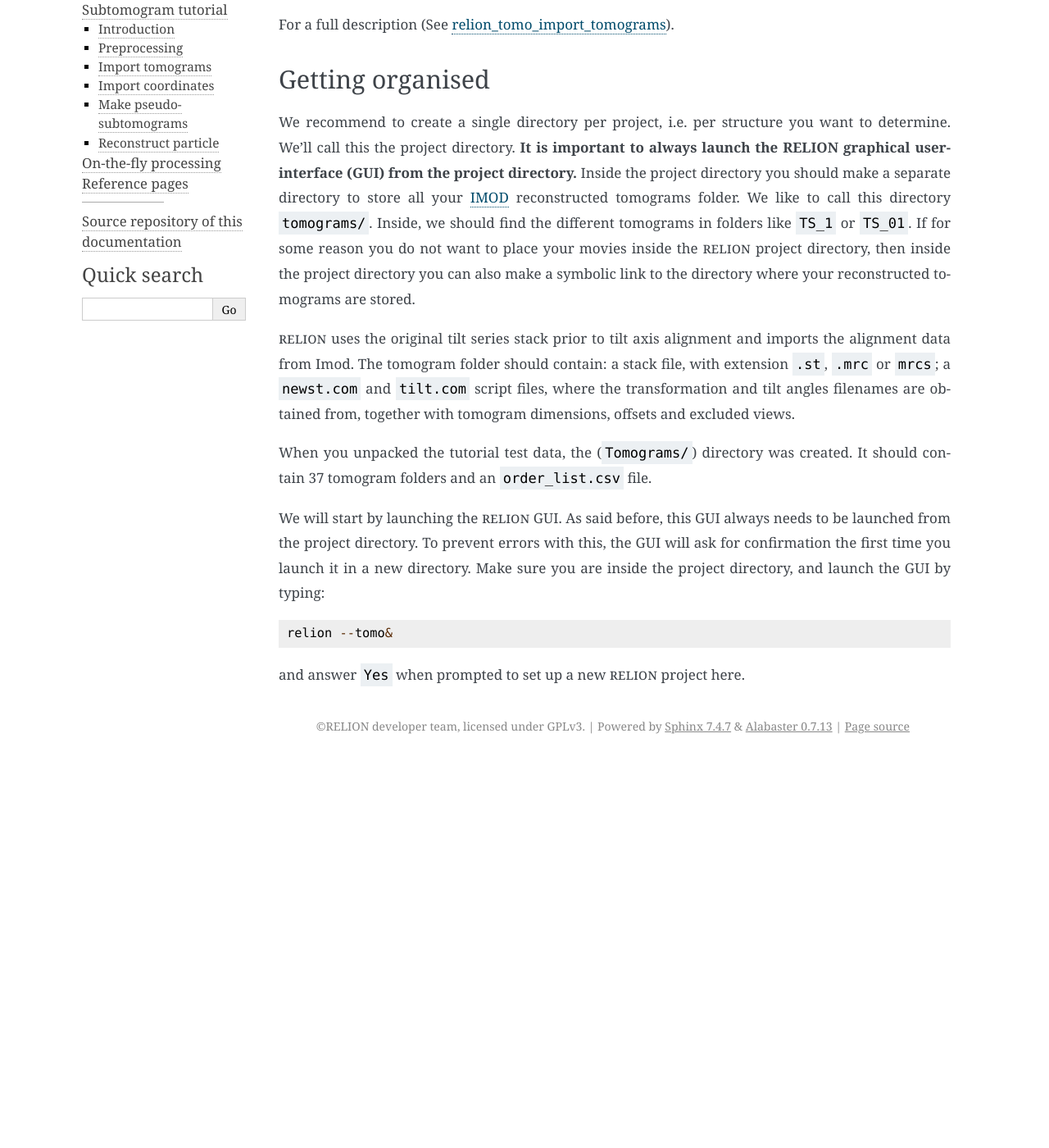
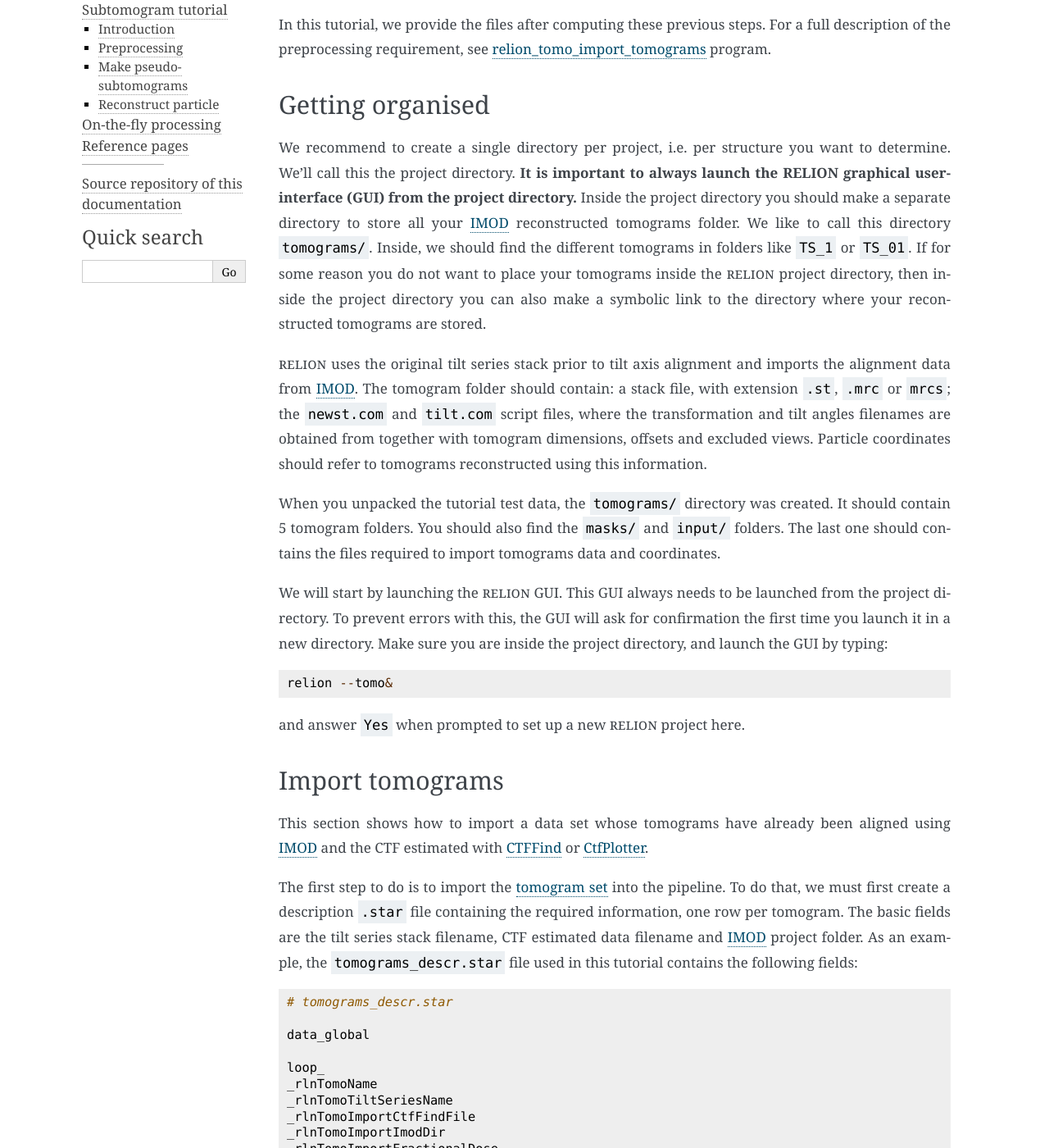
Before and after one commit to 3dem/relion-documents, a Sphinx documentation site: the page built from source/STA_tutorial/Preprocessing.rst, in a window 1280 px wide and 1400 px high, scrolled down 386 px. Shown: the whole window at 82% size. Built offline with Sphinx 7.4.7, drawn with Linux system fonts in a browser that asks for light colours; before the commit the page ends 1311 px from its top, so only the background shows below that; some of the changed text lies outside the part shown.

Commit message:
Tomo import and particles import are now in Preprocessing section

```diff
--- a/source/STA_tutorial/Preprocessing.rst
+++ b/source/STA_tutorial/Preprocessing.rst
@@ -9,11 +9,11 @@ It is user responsability to perform the initial steps of movie frames alignment
 In summary, the required information to start processing in |RELION| is:
 
 - **Tilt series alignment**: It should be done using IMOD_ package. Standard IMOD pipeline is typically accepted but note that not all IMOD options are supported.
-- **Initial CTF parameters**: They can be estimated by either `CTFFind <https://grigoriefflab.umassmed.edu/ctffind4>`_ or `CtfPlotter <https://bio3d.colorado.edu/imod/doc/man/ctfplotter.html>`_.
+- **Initial CTF parameters**: They can be estimated by either CTFFind_ or CtfPlotter_.
 - **Order list**: Chronological order of the tilt series acquisition.
 - **Fractional electron dose**: electron dose per tilt image.
 
-For a full description (See :ref:`program_tomo_import_tomograms`).
+In this tutorial, we provide the files after computing these previous steps. For a full description of the preprocessing requirement, see :ref:`program_tomo_import_tomograms` program.
 
 
 Getting organised
@@ -22,15 +22,15 @@ Getting organised
 We recommend to create a single directory per project, i.e. per structure you want to determine.
 We'll call this the project directory. **It is important to always launch the RELION graphical user-interface (GUI) from the project directory.** Inside the project directory you should make a separate directory to store all your IMOD_ reconstructed tomograms folder.
 We like to call this directory ``tomograms/``. Inside, we should find the different tomograms in folders like ``TS_1`` or ``TS_01``.
-If for some reason you do not want to place your movies inside the |RELION| project directory, then inside the project directory you can also make a symbolic link to the directory where your reconstructed tomograms are stored.
+If for some reason you do not want to place your tomograms inside the |RELION| project directory, then inside the project directory you can also make a symbolic link to the directory where your reconstructed tomograms are stored.
 
-|RELION| uses the original tilt series stack prior to tilt axis alignment and imports the alignment data from Imod. The tomogram folder should contain: a stack file, with extension ``.st``, ``.mrc`` or ``mrcs``; a ``newst.com`` and ``tilt.com`` script files, where the transformation and tilt angles filenames are obtained from, together with tomogram dimensions, offsets and excluded views.
+|RELION| uses the original tilt series stack prior to tilt axis alignment and imports the alignment data from IMOD_. The tomogram folder should contain: a stack file, with extension ``.st``, ``.mrc`` or ``mrcs``; the ``newst.com`` and ``tilt.com`` script files, where the transformation and tilt angles filenames are obtained from together with tomogram dimensions, offsets and excluded views. Particle coordinates should refer to tomograms reconstructed using this information.
 
-When you unpacked the tutorial test data, the (``Tomograms/``) directory was created.
-It should contain 37 tomogram folders and an ``order_list.csv`` file.
+When you unpacked the tutorial test data, the ``tomograms/`` directory was created.
+It should contain 5 tomogram folders. You should also find the ``masks/`` and ``input/`` folders. The last one should contains the files required to import tomograms data and coordinates.
 
 We will start by launching the |RELION| GUI.
-As said before, this GUI always needs to be launched from the project directory.
+This GUI always needs to be launched from the project directory.
 To prevent errors with this, the GUI will ask for confirmation the first time you launch it in a new directory.
 Make sure you are inside the project directory, and launch the GUI by typing:
 
@@ -41,8 +41,123 @@ Make sure you are inside the project directory, and launch the GUI by typing:
 and answer ``Yes`` when prompted to set up a new |RELION| project here.
 
 
+.. _sec_sta_importomo:
+
+Import tomograms
+----------------
+
+This section shows how to import a data set whose tomograms have already been aligned using IMOD_ and the CTF estimated with CTFFind_ or CtfPlotter_.
+
+The first step to do is to import the |tomogram_set| into the pipeline.
+To do that, we must first create a description ``.star`` file containing the required information, one row per tomogram.
+The basic fields are the tilt series stack filename, CTF estimated data filename and IMOD_ project folder. As an example, the ``tomograms_descr.star`` file used in this tutorial contains the following fields:
+
+::
+
+    # tomograms_descr.star
+
+    data_global
+
+    loop_
+    _rlnTomoName
+    _rlnTomoTiltSeriesName
+    _rlnTomoImportCtfFindFile
+    _rlnTomoImportImodDir
+    _rlnTomoImportFractionalDose
+
+     TS_01   tomograms/TS_01/01.mrc   tomograms/TS_01/01_output.txt   tomograms/TS_01   3.0
+     TS_03   tomograms/TS_03/03.mrc   tomograms/TS_03/03_output.txt   tomograms/TS_03   3.0
+     TS_43   tomograms/TS_43/43.mrc   tomograms/TS_43/43_output.txt   tomograms/TS_43   3.1
+     TS_45   tomograms/TS_45/45.mrc   tomograms/TS_45/45_output.txt   tomograms/TS_45   3.1
+     TS_54   tomograms/TS_54/54.mrc   tomograms/TS_54/54_output.txt   tomograms/TS_54   3.0
+
+The ``rlnTomoName`` label is a unique identifier per tomogram, automatically created if not provided in this description file (More information can be found in :ref:`program_tomo_import_tomograms` program help). Note that in this dataset the electron dose is not constant so it should be provided in the description file instead of as a global parameter when importing tomograms.
+
+In the GUI, select ``Tomo import`` from the jobt-type browser on the left and fill in the following parameters on the :guitab:`Tomograms` tab:
+
+:Import tomograms?: Yes
+
+:STAR file with tomograms description:: tomograms_descr.star
+
+:Append to tomograms set: \
+
+     (This field can be used to add new tomograms to an existing ``tomograms.star``. This is usefull when subsets of tomograms have different values for pixel size, voltage ... )
+
+:Pixel size (Angstrom):: 1.35
+
+:Voltage (kV):: 300
+
+:Spherical aberration (mm):: 2.7
+
+:Amplitude contrast:: 0.07
+
+:Frame dose (e/A^2):: \
+
+    (If this values varies among the input tomograms, then specify it using its own column in the description input STAR file.)
+
+:Ordered list:: input/order_list.csv
+
+    (A 2-column, comma-separated file with the frame-order list of the tilt series, where the first column is the frame (image) number (starting at 1) and the second column is the tilt angle (in degrees). If this values varies among the input tomograms, then specify it using its own column in the description input STAR file.)
+
+:Flip YZ?: Yes
+
+:Flip Z?: Yes
+
+:Tilt handedness:: -1
+
+On the :guitab:`Coordinates` tab, make sure the following is set:
+
+:Import coordinates?: No
+
+On the :guitab:`Others` tab, make sure the following is set:
+
+:Import other node types?: No
+
+
+You may provide a meaningful alias (for example: `tomograms`) for this job in the white field named ``Current job: Give_alias_here``.
+Clicking the :runbutton:`Run!` button will launch the job.
+A directory called ``ImportTomo/job001/`` will be created, together with a symbolic link to this directory that is called ``ImportTomo/tomograms``.
+Inside the newly created directory a |tomogram_set| ``tomograms.star`` file is created. It contains a table with the properties for each tomogram and the projection matrices, astigmatic defocus and cumulative radiation dose per tilt frame in a table for each tomogram (See :ref:`program_tomo_import_tomograms` program help).
+
+
+.. _sec_sta_importcoord:
+
+Import coordinates
+------------------
+
+The minimum required data to construct pseudo-subtomos is the set of 3D coordinates and corresponding tomogram name for each particle.
+Pixel coordinates should be related to dimensions and offsets given by ``newst.com`` ``tilt.com`` files for original pixel size (Bin1) (See :ref:`sec_sta_importomo`).
+During the import coordinates process, it checks if the tomogram names of all particles exist in the related |tomogram_set| ``tomograms.star`` file and adds the corresponding ``data_optics`` table to the output ``particles.star`` file.
+
+Select ``Tomo import`` from the jobt-type browser on the left and fill in the following parameters on the :guitab:`Coordinates` tab:
+
+:Import coordinates?: Yes
+
+:STAR file with coordinates:: input/coords_5tomos.star
+
+:Tomograms set:: ImportTomo/job001/tomograms.star
+
+    (Note that the :button:`Browse` button will only list tomogram set :textsc:`star` files.)
+
+On the :guitab:`Tomograms` tab, make sure the following is set:
+
+:Import tomograms?: No
+
+On the :guitab:`Others` tab, make sure the following is set:
+
+:Import other node types?: No
+
+Inside the newly created directory, together with the |particle_set| ``particles.star`` file, an :ref:`optimisation set <sec_sta_optimisation_set>` ``optimiser_set.star`` is also created.
+
+If you had preprocessed your particles in a different project, you would use the same :jobtype:`ImportTomo` job-type to import particles :textsc:`star` file, 3D references, 3D masks, etc, on the :guitab:`Others` tab.
+Note that this is NOT the recommended way to run |RELION|, and that the user is responsible for generating correct :textsc:`star` files.
+
+
 
 
 
 .. |tomogram_set| replace:: :ref:`tomogram set <sec_sta_tomogram_set>`
+.. |particle_set| replace:: :ref:`particle set <sec_sta_particle_set>`
 .. _IMOD: https://bio3d.colorado.edu/imod
+.. _CTFFind: https://grigoriefflab.umassmed.edu/ctffind4
+.. _CtfPlotter: https://bio3d.colorado.edu/imod/doc/man/ctfplotter.html
--- a/source/STA_tutorial/index.rst
+++ b/source/STA_tutorial/index.rst
@@ -8,7 +8,5 @@ TODO: Kino & Jasenko
 
    Introduction
    Preprocessing
-   ImportTomo
-   ImportCoords
    MakePseudosubtomos
    ReconstructPart
```
